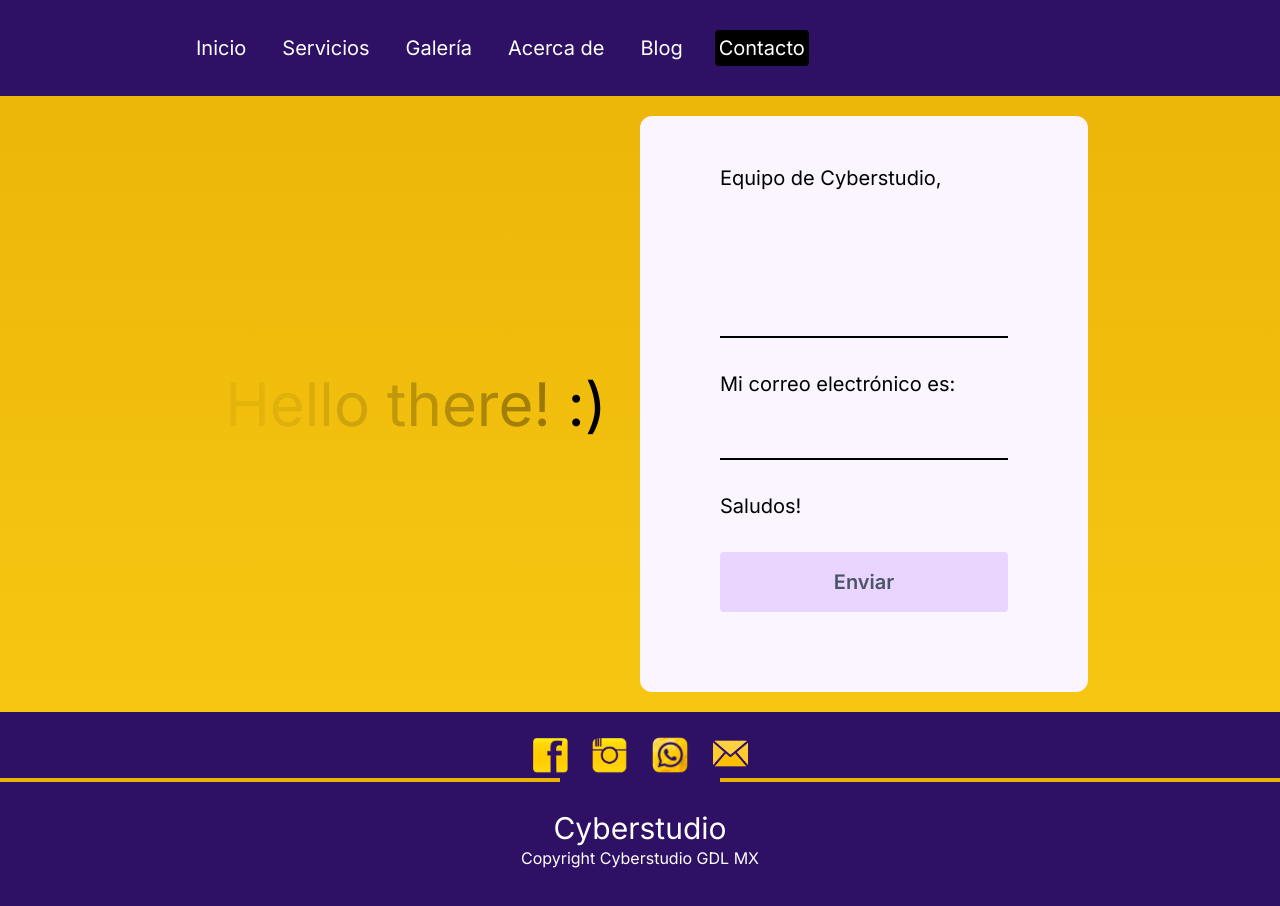
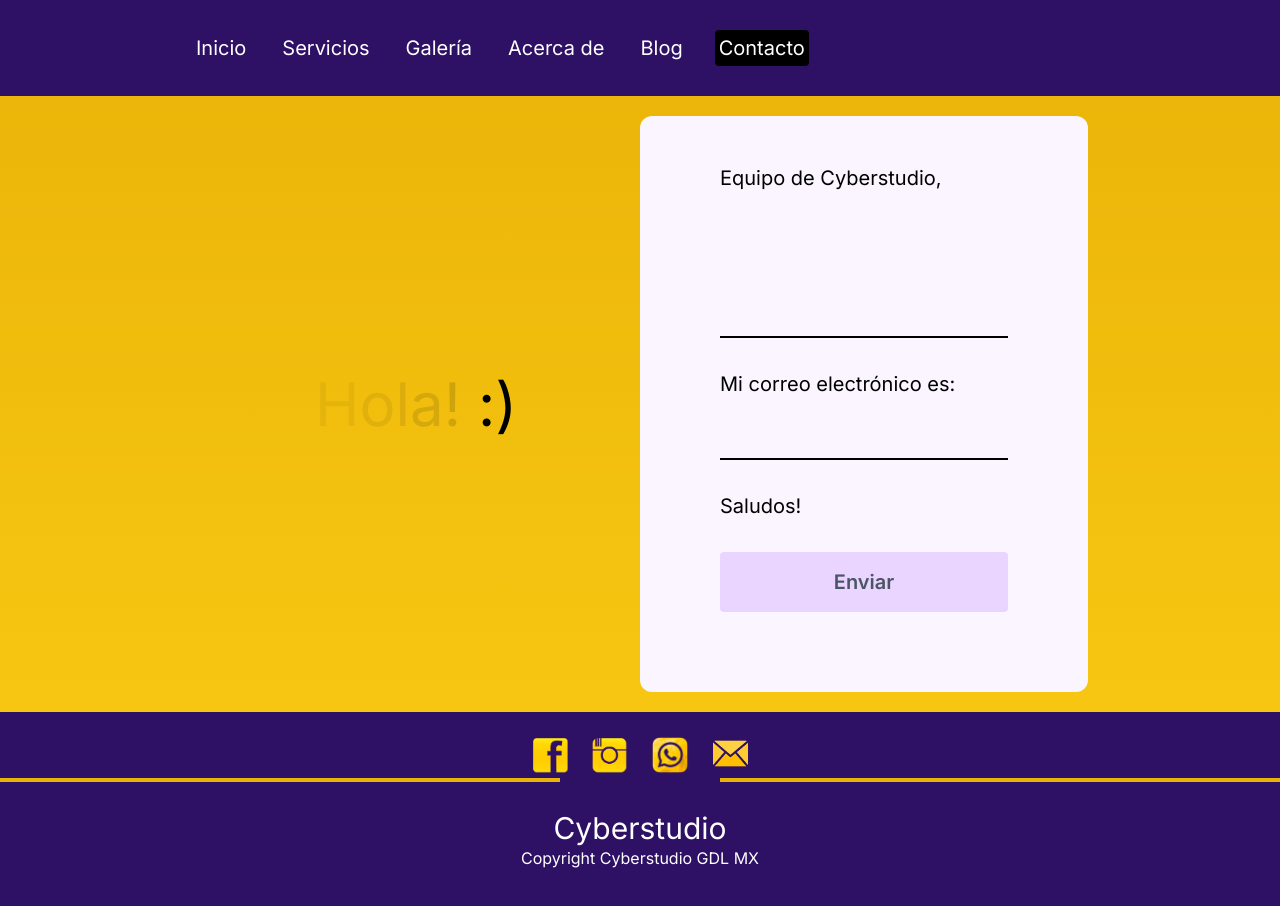
Before and after one commit to karengonzalezdev/cyberstudio, a Next.js app: page /contact in a window 1280 px wide. Shown: the top 906 px of the page. Built offline with nearby package versions, Linux system fonts and the light colour scheme; what @designbycode/tailwindcss-text-glitch would draw is missing.

Commit message:
Changed string of characters contact page

```diff
--- a/src/app/contact/page.jsx
+++ b/src/app/contact/page.jsx
@@ -7,7 +7,7 @@ const ContactPage = () => {
 
 const [success,setSuccess] = useState(false);
 const [error,setError] = useState(false);
-const text = "Hello there! ";
+const text = "Hola! ";
 
 const form = useRef();
 
```
